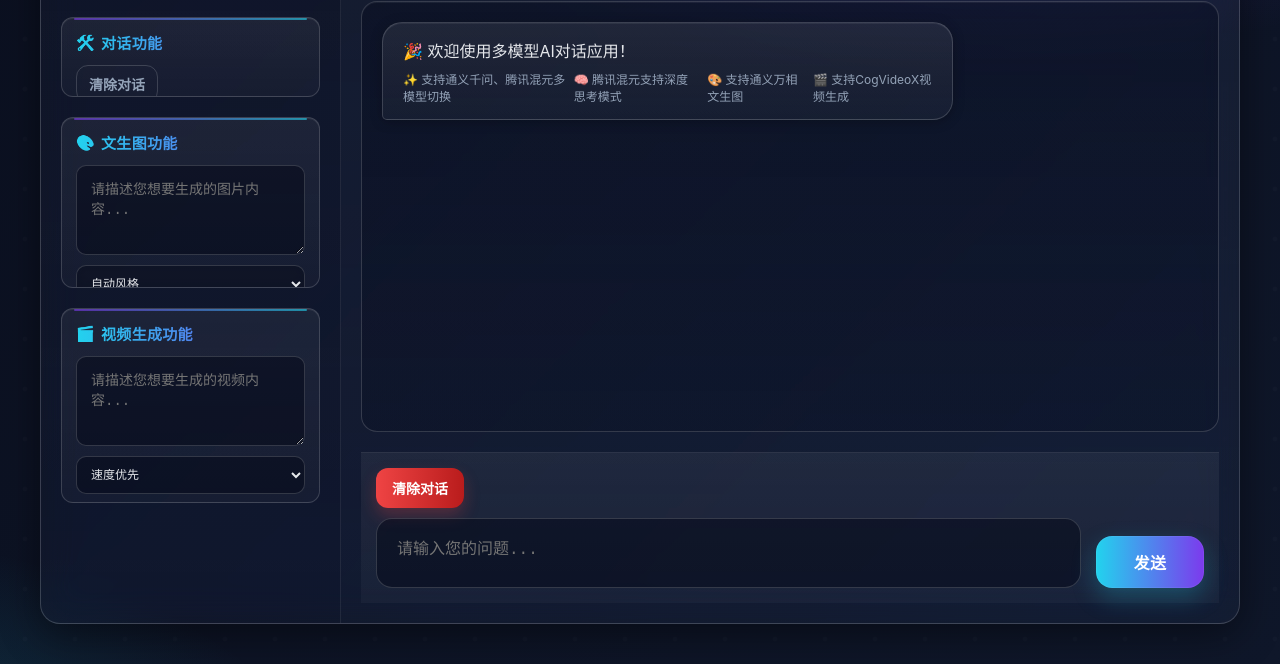
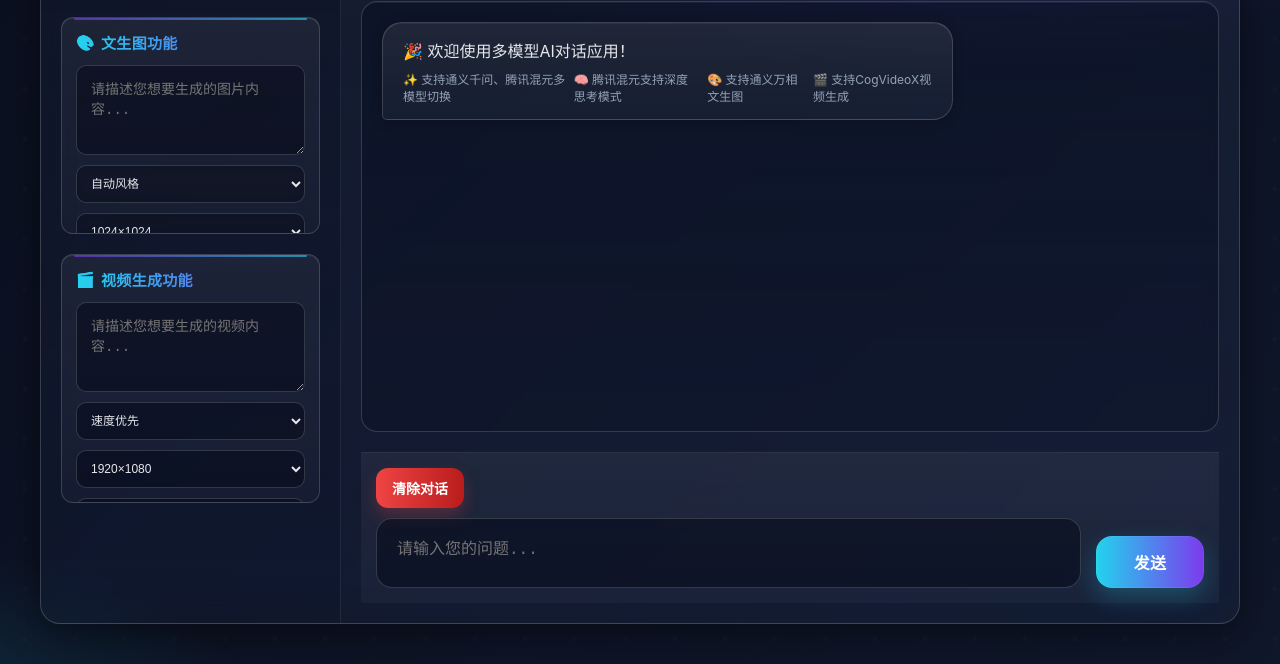
Before and after one commit to a18742423211-liujiaxin/my_ai, a plain HTML site: page templates/index.html in a window 1280 px wide. Shown: the part 136-800 px from the top of the page. Drawn offline with Linux system fonts and the light colour scheme; no server answers.

Commit message:
remove: 删除功能区的对话功能
- 删除左侧功能区的对话功能区块
- 移除相关的CSS样式(.features-section)
- 保留输入区域的清除对话按钮
- 简化侧边栏布局，只保留文生图和视频生成功能

```diff
--- a/templates/index.html
+++ b/templates/index.html
@@ -142,20 +142,7 @@
             box-shadow: 0 0 0 3px rgba(34,211,238,0.18), inset 0 0 24px rgba(124,58,237,0.12);
         }
 
-        .features-section {
-            margin-bottom: 20px;
-            padding: 14px;
-            background: linear-gradient(180deg, rgba(255,255,255,0.06), rgba(255,255,255,0.03));
-            border: 1px solid var(--border);
-            border-radius: 12px;
-            box-shadow: inset 0 1px 0 rgba(255,255,255,0.08);
-        }
 
-        .features-section h3 {
-            margin-bottom: 10px;
-            color: var(--text);
-            font-size: 15px;
-        }
 
         .toggle-switch {
             display: flex;
@@ -382,11 +369,11 @@
         .error-message { background: rgba(239,68,68,0.12); color: #fecaca; padding: 15px; border-radius: 8px; border-left: 4px solid #ef4444; margin: 10px 0; }
 
         /* Sidebar 功能区视觉优化 */
-        .features-section, .text-to-image-section, .text-to-video-section {
+        .text-to-image-section, .text-to-video-section {
             position: relative;
             overflow: hidden;
         }
-        .features-section::before, .text-to-image-section::before, .text-to-video-section::before {
+        .text-to-image-section::before, .text-to-video-section::before {
             content: "";
             position: absolute;
             left: 12px;
@@ -397,7 +384,7 @@
             background: linear-gradient(90deg, var(--secondary), var(--primary));
             opacity: 0.6;
         }
-        .features-section h3, .text-to-image-section h3, .text-to-video-section h3 {
+        .text-to-image-section h3, .text-to-video-section h3 {
             font-weight: 800;
             letter-spacing: 0.3px;
             background: linear-gradient(90deg, var(--primary), var(--secondary));
@@ -409,23 +396,11 @@
             gap: 6px;
             margin-bottom: 12px;
         }
-        .features-section h3::before { content: "🛠️"; }
+
         .text-to-image-section h3::before { content: "🎨"; }
         .text-to-video-section h3::before { content: "🎬"; }
 
-        /* 侧边栏清除按钮弱化，避免过于抢眼 */
-        .features-section .clear-btn {
-            background: transparent;
-            border: 1px solid var(--border);
-            color: var(--text-dim);
-            box-shadow: none;
-            padding: 8px 12px;
-        }
-        .features-section .clear-btn:hover {
-            border-color: rgba(239,68,68,0.6);
-            background: rgba(239,68,68,0.12);
-            color: #fecaca;
-        }
+
 
         /* 选择器细节优化 */
         .model-selector select, .image-options select {
@@ -459,11 +434,7 @@
                 </select>
             </div>
 
-            <div class="features-section">
-                <h3>对话功能</h3>
-                <button class="clear-btn" onclick="clearChat()">清除对话</button>
-                <div style="margin-top:10px;font-size:12px;color:var(--text-dim);">快速重置当前会话内容</div>
-            </div>
+
 
             <div class="text-to-image-section">
                 <h3>文生图功能</h3>
```
